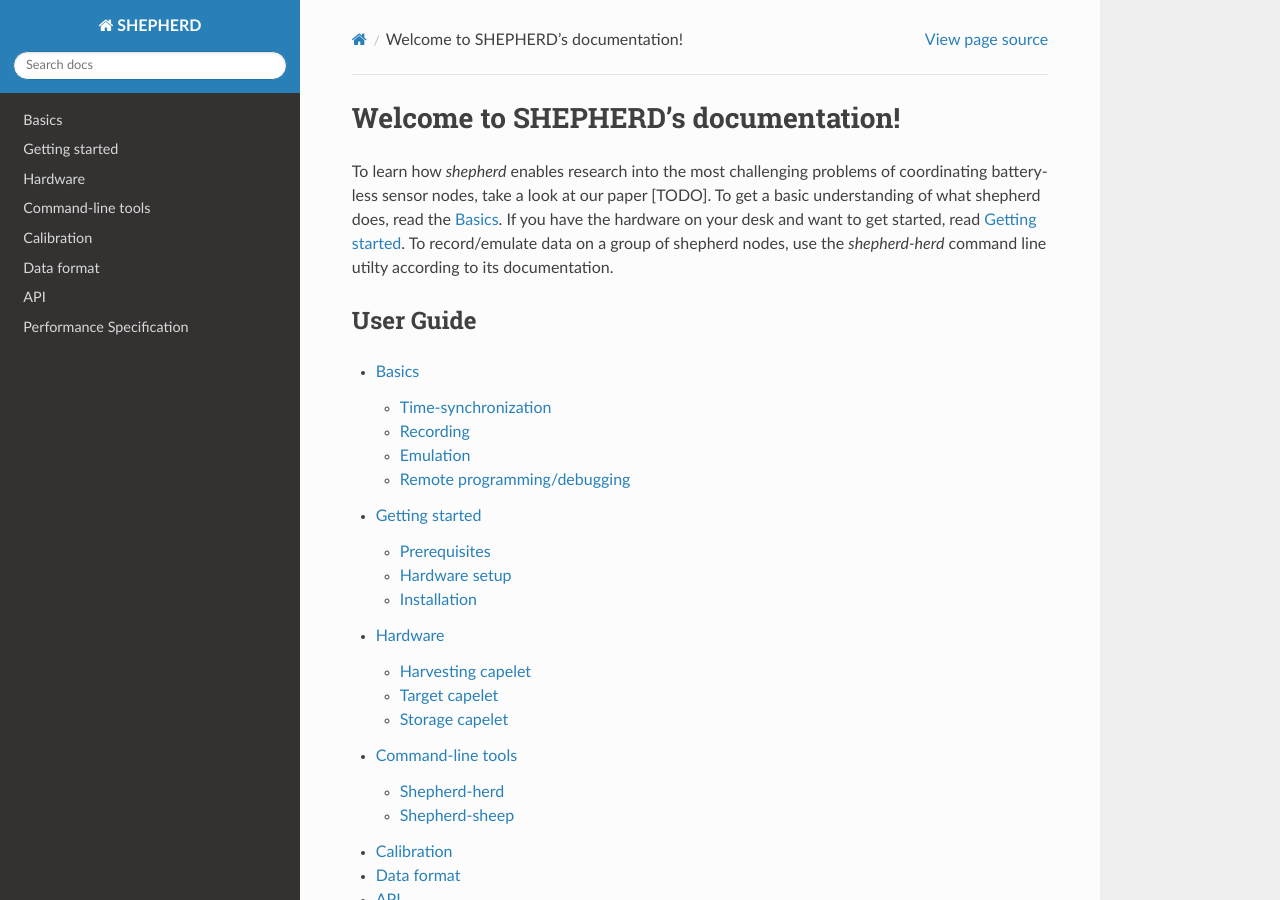
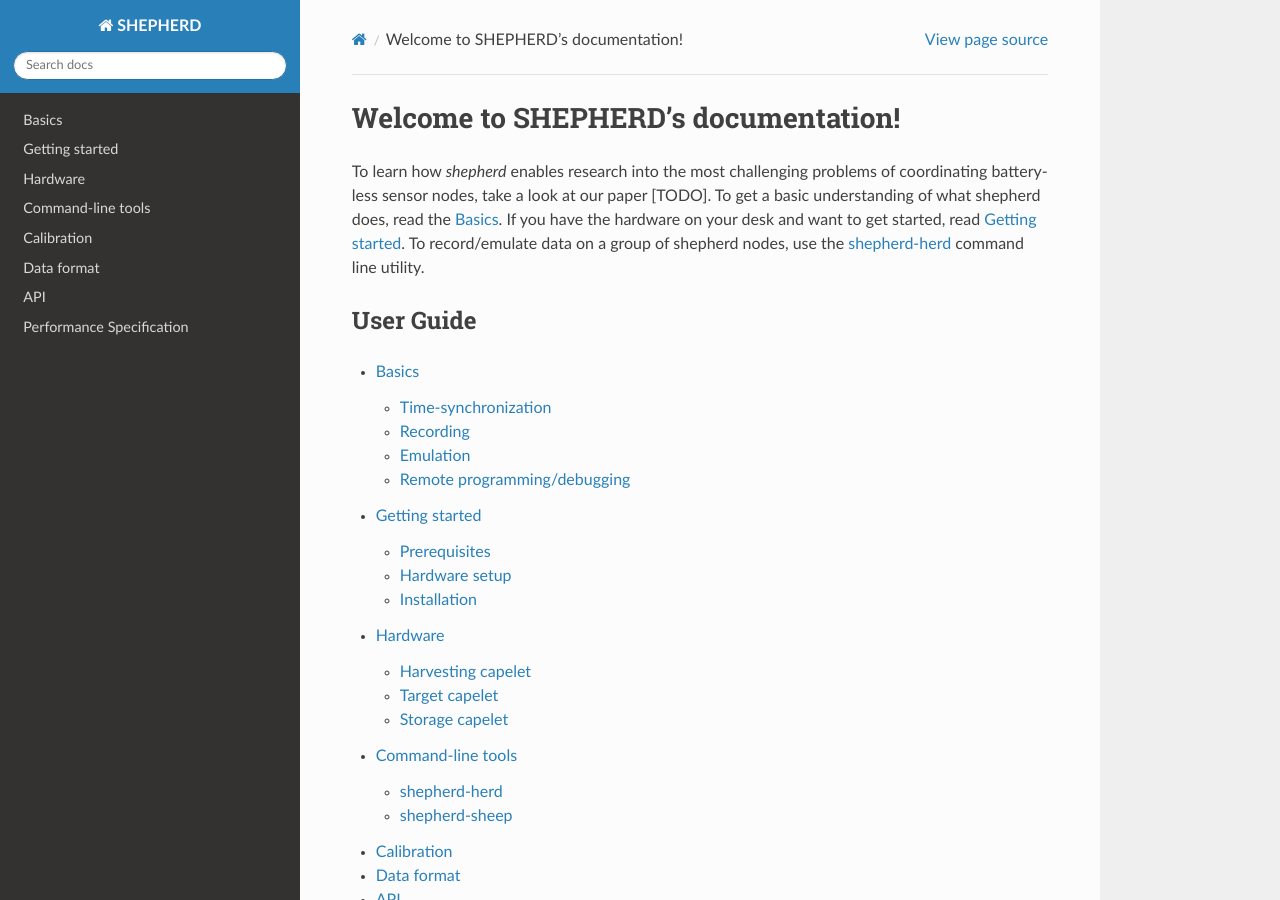
Before and after one commit to geissdoerfer/shepherd, a Sphinx documentation site: the page built from docs/index.rst, in a window 1280 px wide and 900 px high. Built offline with Sphinx 7.4.7 and the Read the Docs theme 2.0.0, drawn with Linux system fonts in a browser that asks for light colours.

Commit message:
docs: added cross-reference to shepherd-herd docs

```diff
--- a/docs/index.rst
+++ b/docs/index.rst
@@ -9,8 +9,7 @@ Welcome to SHEPHERD's documentation!
 To learn how *shepherd* enables research into the most challenging problems of coordinating battery-less sensor nodes, take a look at our paper [TODO].
 To get a basic understanding of what shepherd does, read the :doc:`user/basics`.
 If you have the hardware on your desk and want to get started, read :doc:`user/getting_started`.
-To record/emulate data on a group of shepherd nodes, use the *shepherd-herd* command line utilty according to its documentation.
-
+To record/emulate data on a group of shepherd nodes, use the :ref:`shepherd-herd-cli` command line utility.
 
 
 User Guide
--- a/docs/user/cli.rst
+++ b/docs/user/cli.rst
@@ -67,7 +69,7 @@ Finally, to replay previously recorded data from the file `rec.h5` in the shephe
 
     shepherd-herd -i hosts emulate -o load.h5 rec.h5
 
-Shepherd-sheep
+shepherd-sheep
 --------------
 
 .. click:: shepherd.cli:cli
```
Also changed, not shown: other parts of docs/user/cli.rst (+3 -1 lines).
